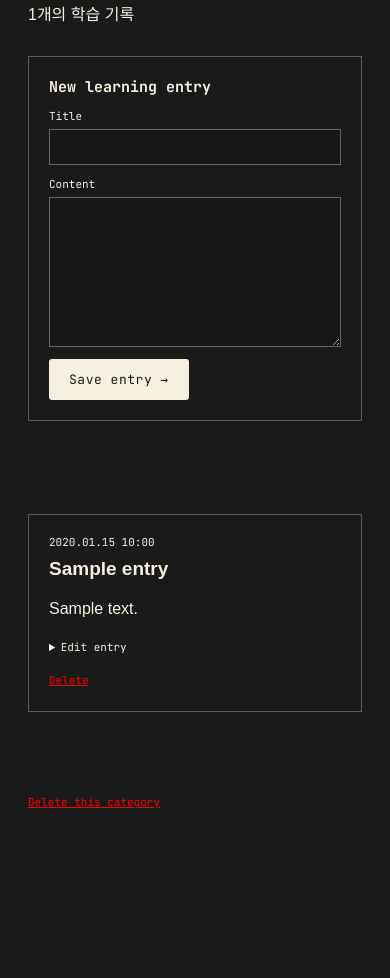
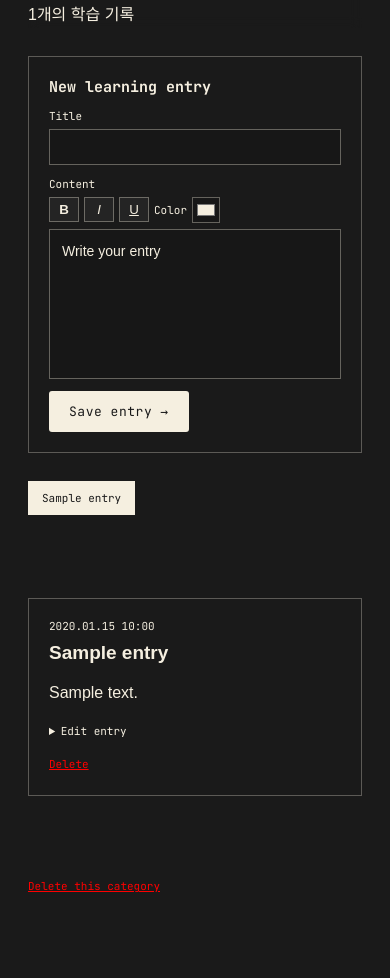
Before and after one commit to nasca1111/nasca-dev, a Flask app: page /learning/category/1 in a window 390 px wide. Shown: the part 233-1211 px from the top of the page. Before the commit the page ends 1041 px from the top, so only its background shows below. Run offline with Flask 3, Linux system fonts and the light colour scheme; the visitor is signed in with stand-in values (Sample User, id 1); tables that the repository leaves empty hold one stand-in row (values such as "Sample post"); some web fonts are replaced.

Commit message:
fix study section

```diff
--- a/app.py
+++ b/app.py
@@ -1,10 +1,14 @@
 import hmac
 import os
+import re
 import secrets
 from functools import wraps
+from html import escape
+from html.parser import HTMLParser
 from ipaddress import ip_address
 
 from flask import Flask, abort, flash, redirect, render_template, request, session, url_for
+from markupsafe import Markup
 from werkzeug.security import check_password_hash
 from extensions import db
 
@@ -24,6 +28,46 @@ ADMIN_PASSWORD_HASH = "scrypt:32768:8:1$AZoWWcB3tzxYAVCu$63fafb5009397187f33e0a3
 db.init_app(app)
 
 from models import Visitor, Post, LearningCategory, LearningEntry
+
+
+class LearningHtmlSanitizer(HTMLParser):
+    """Keep only the small set of formatting tags supported by the editor."""
+    allowed_tags = {"b", "strong", "i", "em", "u", "span", "br", "p", "div", "ul", "ol", "li"}
+
+    def __init__(self):
+        super().__init__()
+        self.parts = []
+
+    def handle_starttag(self, tag, attrs):
+        if tag not in self.allowed_tags:
+            return
+        if tag == "span":
+            color = dict(attrs).get("style", "")
+            if re.fullmatch(r"color:\s*(#[0-9a-fA-F]{3,8}|rgb\([0-9, ]+\))\s*;?", color):
+                self.parts.append(f'<span style="{escape(color, quote=True)}">')
+                return
+        self.parts.append(f"<{tag}>")
+
+    def handle_endtag(self, tag):
+        if tag in self.allowed_tags and tag != "br":
+            self.parts.append(f"</{tag}>")
+
+    def handle_data(self, data):
+        self.parts.append(escape(data))
+
+    def result(self):
+        return "".join(self.parts)
+
+
+def sanitize_learning_html(value):
+    sanitizer = LearningHtmlSanitizer()
+    sanitizer.feed(value or "")
+    return sanitizer.result()
+
+
+@app.template_filter("learning_html")
+def learning_html(value):
+    return Markup(sanitize_learning_html(value))
 
 
 def is_admin():
@@ -164,7 +208,7 @@ def learning_category(category_id):
             return redirect(url_for("login", next=request.path))
         validate_csrf()
         title = request.form.get("title", "").strip()
-        content = request.form.get("content", "").strip()
+        content = sanitize_learning_html(request.form.get("content", ""))
         if not title or not content:
             flash("Title and content are required.")
         else:
@@ -184,7 +228,7 @@ def edit_learning_entry(entry_id):
     validate_csrf()
     entry = LearningEntry.query.get_or_404(entry_id)
     title = request.form.get("title", "").strip()
-    content = request.form.get("content", "").strip()
+    content = sanitize_learning_html(request.form.get("content", ""))
     if title and content:
         entry.title = title
         entry.content = content
--- a/static/css/style.css
+++ b/static/css/style.css
@@ -613,8 +613,13 @@ section {
 .learning-category-form input { min-width: 210px; }
 .learning-category-form .btn { padding: 10px 14px; }
 .learning-intro { color: var(--ink-faint); font-size: 14px; margin: -18px 0 22px; }
-.learning-category-grid { display: grid; grid-template-columns: repeat(2, minmax(0, 1fr)); gap: 16px; }
+.learning-tabs, .learning-entry-tabs { display: flex; gap: 8px; overflow-x: auto; padding-bottom: 4px; scrollbar-width: thin; }
+.learning-tab { flex: 0 0 auto; border: 1px solid rgb(245 239 224 / 30%); background: transparent; color: var(--ink-faint); padding: 9px 13px; cursor: pointer; font: 11px var(--mono); }
+.learning-tab:hover, .learning-tab.is-active { background: var(--ink); border-color: var(--ink); color: var(--black); }
+.learning-category-panels { margin-top: 14px; }
 .learning-category-card { border: 1px solid rgb(245 239 224 / 30%); background: rgb(0 0 0 / 20%); padding: 18px; }
+.learning-category-panel, .learning-entry-panel { display: none; }
+.learning-category-panel.is-active, .learning-entry-panel.is-active { display: block; }
 .learning-category-title-row { display: flex; justify-content: space-between; gap: 12px; align-items: baseline; margin-bottom: 12px; }
 .learning-category-title { color: var(--ink); font-family: var(--mono); font-size: 16px; font-weight: 700; text-decoration: none; }
 .learning-category-title:hover, .learning-open-link:hover { color: var(--clearance); text-decoration: underline; }
@@ -637,11 +642,19 @@ section {
 .learning-editor label { display: grid; gap: 6px; color: var(--ink-faint); font: 11px var(--mono); }
 .learning-editor textarea { min-height: 150px; resize: vertical; }
 .learning-editor .btn { justify-self: start; }
-.learning-board-list { display: grid; gap: 14px; }
+.learning-entry-tabs { margin-bottom: 14px; }
+.learning-board-list { display: block; }
 .learning-board-entry { border: 1px solid rgb(245 239 224 / 30%); padding: 20px; }
 .learning-board-entry-meta { color: var(--ink-faint); font: 11px var(--mono); }
 .learning-board-entry h2 { margin: 5px 0 12px; font-size: 19px; }
-.learning-board-entry > p { white-space: pre-wrap; color: var(--ink-soft); }
+.learning-entry-content { white-space: pre-wrap; color: var(--ink-soft); }
+.learning-entry-content div, .learning-entry-content p { margin-bottom: 10px; }
+.rich-toolbar { display: flex; align-items: center; gap: 5px; }
+.rich-toolbar button { min-width: 30px; border: 1px solid rgb(245 239 224 / 35%); background: #242424; color: var(--ink); padding: 4px 7px; cursor: pointer; }
+.rich-color { display: flex !important; align-items: center; grid-template-columns: none !important; gap: 5px !important; }
+.rich-color input { width: 28px; height: 26px; padding: 2px; cursor: pointer; }
+.rich-editor { min-height: 150px; border: 1px solid rgb(245 239 224 / 35%); background: #171717; color: var(--ink); padding: 10px 12px; font: 14px/1.6 var(--sans); white-space: pre-wrap; }
+.rich-editor:empty::before { content: attr(data-placeholder); color: var(--ink-faint); }
 .learning-edit-details { margin-top: 18px; color: var(--ink-faint); font: 11px var(--mono); }
 .learning-edit-details summary { cursor: pointer; }
 .learning-editor.compact { margin: 10px 0 0; padding: 14px; }
@@ -1238,9 +1251,6 @@ footer p {
 }
 
 @media (max-width: 560px) {
-  .learning-category-grid {
-    grid-template-columns: 1fr;
-  }
   .learning-category-form {
     width: 100%;
   }
--- /dev/null
+++ b/static/js/learningTabs.js
@@ -0,0 +1,46 @@
+document.querySelectorAll("[data-tab-target]").forEach((tab) => {
+  tab.addEventListener("click", () => {
+    const container = tab.parentElement;
+    const target = document.getElementById(tab.dataset.tabTarget);
+    if (!target) return;
+    container.querySelectorAll("[data-tab-target]").forEach((item) => {
+      const active = item === tab;
+      item.classList.toggle("is-active", active);
+      item.setAttribute("aria-selected", active);
+    });
+    const panelSelector = target.classList.contains("learning-category-panel")
+      ? ".learning-category-panel"
+      : ".learning-entry-panel";
+    document.querySelectorAll(panelSelector).forEach((panel) => {
+      panel.classList.toggle("is-active", panel === target);
+    });
+  });
+});
+
+document.querySelectorAll(".rich-editor-form").forEach((form) => {
+  const editor = form.querySelector(".rich-editor");
+  const value = form.querySelector(".rich-editor-value");
+  const sync = () => { value.value = editor.innerHTML; };
+
+  form.querySelectorAll("[data-command]").forEach((button) => {
+    button.addEventListener("mousedown", (event) => event.preventDefault());
+    button.addEventListener("click", () => {
+      editor.focus();
+      document.execCommand(button.dataset.command, false);
+      sync();
+    });
+  });
+  form.querySelector(".rich-color input").addEventListener("input", (event) => {
+    editor.focus();
+    document.execCommand("foreColor", false, event.target.value);
+    sync();
+  });
+  editor.addEventListener("input", sync);
+  form.addEventListener("submit", (event) => {
+    sync();
+    if (!editor.textContent.trim()) {
+      event.preventDefault();
+      editor.focus();
+    }
+  });
+});
--- a/templates/learning_category.html
+++ b/templates/learning_category.html
@@ -22,28 +22,52 @@
       {% endwith %}
 
       {% if is_admin %}
-      <form class="learning-editor" method="POST">
+      <form class="learning-editor rich-editor-form" method="POST">
         <h2>New learning entry</h2>
         <input type="hidden" name="csrf_token" value="{{ csrf_token() }}" />
         <label>Title<input name="title" maxlength="200" required /></label>
-        <label>Content<textarea name="content" required></textarea></label>
+        <label>Content
+          <span class="rich-toolbar" aria-label="Text formatting">
+            <button type="button" data-command="bold" title="Bold"><b>B</b></button>
+            <button type="button" data-command="italic" title="Italic"><i>I</i></button>
+            <button type="button" data-command="underline" title="Underline"><u>U</u></button>
+            <label class="rich-color" title="Text color">Color <input type="color" value="#f5efe0" /></label>
+          </span>
+          <div class="rich-editor" contenteditable="true" data-placeholder="Write your entry"></div>
+          <input class="rich-editor-value" type="hidden" name="content" required />
+        </label>
         <button class="btn btn-primary" type="submit">Save entry →</button>
       </form>
       {% endif %}
 
+      {% if entries %}
+      <div class="learning-entry-tabs" role="tablist" aria-label="{{ category.name }} entries">
+        {% for entry in entries %}
+        <button class="learning-tab{% if loop.first %} is-active{% endif %}" type="button" role="tab" aria-selected="{{ 'true' if loop.first else 'false' }}" aria-controls="entry-{{ entry.id }}" data-tab-target="entry-{{ entry.id }}">{{ entry.title }}</button>
+        {% endfor %}
+      </div>
       <section class="learning-board-list">
         {% for entry in entries %}
-        <article class="learning-board-entry" id="entry-{{ entry.id }}">
+        <article class="learning-board-entry learning-entry-panel{% if loop.first %} is-active{% endif %}" id="entry-{{ entry.id }}" role="tabpanel">
           <div class="learning-board-entry-meta">{{ entry.created_at.strftime('%Y.%m.%d %H:%M') }}</div>
           <h2>{{ entry.title }}</h2>
-          <p>{{ entry.content }}</p>
+          <div class="learning-entry-content">{{ entry.content|learning_html }}</div>
           {% if is_admin %}
           <details class="learning-edit-details">
             <summary>Edit entry</summary>
-            <form method="POST" action="{{ url_for('edit_learning_entry', entry_id=entry.id) }}" class="learning-editor compact">
+            <form method="POST" action="{{ url_for('edit_learning_entry', entry_id=entry.id) }}" class="learning-editor compact rich-editor-form">
               <input type="hidden" name="csrf_token" value="{{ csrf_token() }}" />
               <label>Title<input name="title" value="{{ entry.title }}" maxlength="200" required /></label>
-              <label>Content<textarea name="content" required>{{ entry.content }}</textarea></label>
+              <label>Content
+                <span class="rich-toolbar" aria-label="Text formatting">
+                  <button type="button" data-command="bold" title="Bold"><b>B</b></button>
+                  <button type="button" data-command="italic" title="Italic"><i>I</i></button>
+                  <button type="button" data-command="underline" title="Underline"><u>U</u></button>
+                  <label class="rich-color" title="Text color">Color <input type="color" value="#f5efe0" /></label>
+                </span>
+                <div class="rich-editor" contenteditable="true">{{ entry.content|learning_html }}</div>
+                <input class="rich-editor-value" type="hidden" name="content" required />
+              </label>
               <button class="btn btn-ghost" type="submit">Update</button>
             </form>
           </details>
@@ -53,10 +77,11 @@
           </form>
           {% endif %}
         </article>
-        {% else %}
-        <p class="learning-empty-state">이 카테고리에 작성된 학습 내용이 없습니다.</p>
         {% endfor %}
       </section>
+      {% else %}
+      <p class="learning-empty-state">이 카테고리에 작성된 학습 내용이 없습니다.</p>
+      {% endif %}
 
       {% if is_admin %}
       <form method="POST" action="{{ url_for('delete_learning_category', category_id=category.id) }}" class="learning-delete-category">
@@ -65,5 +90,6 @@
       </form>
       {% endif %}
     </main>
+    <script src="/static/js/learningTabs.js"></script>
   </body>
 </html>
```
Also changed, not shown: templates/index.html (+8 -2 lines).
